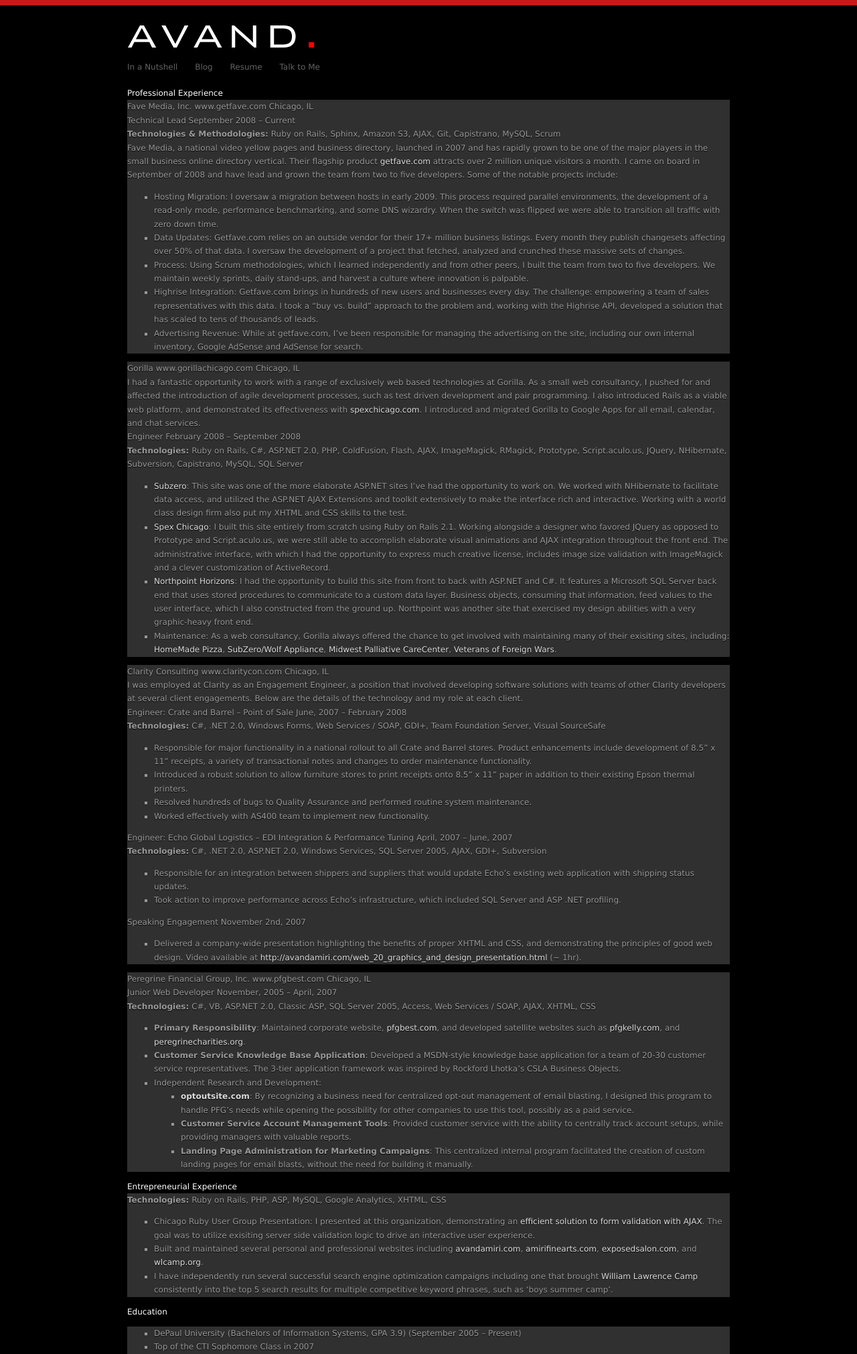
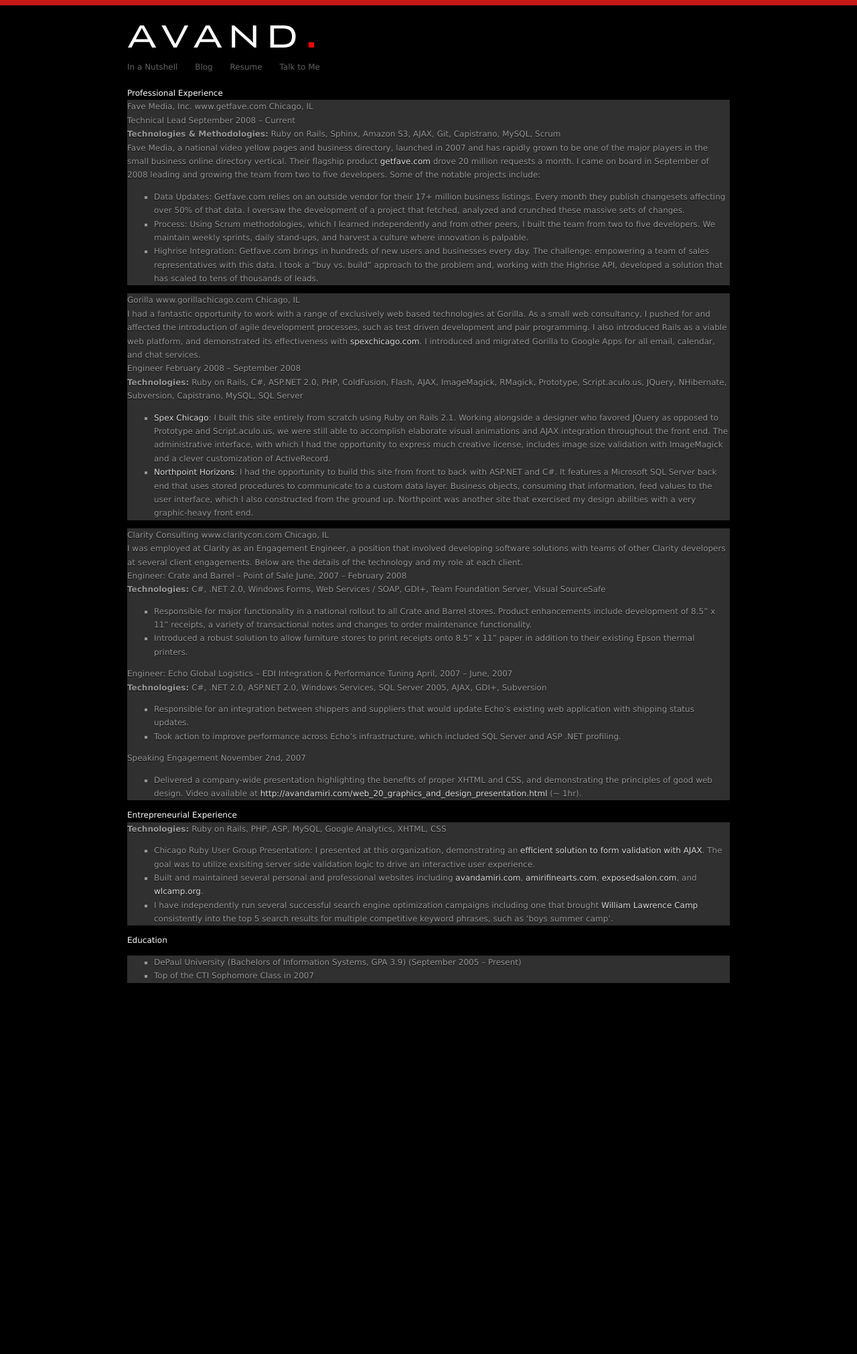
Before and after one commit to avand/avand.github.com, a Jekyll site: the page built from resume.html, in a window 1280 px wide. Shown: the whole page at 67% size. Built offline with Jekyll 4.4.1, drawn with Linux system fonts in a browser that asks for light colours; Markdown is read by kramdown in place of the engine named in the settings; after the commit the page ends 1468 px from its top, so only the background shows below that.

Commit message:
Resume updates

```diff
--- a/resume.html
+++ b/resume.html
@@ -8,14 +8,12 @@
   <div class="position">
     <h3>Technical Lead <span class="date">September 2008 &#8211; Current</span></h3>
     <p class="technologies"><strong>Technologies &amp; Methodologies:</strong> Ruby on Rails, Sphinx, Amazon S3, AJAX, Git, Capistrano, MySQL, Scrum</p>
-    <p>Fave Media, a national video yellow pages and business directory, launched in 2007 and has rapidly grown to be one of the major players in the small business online directory vertical. Their flagship product <a href="http://www.getfave.com">getfave.com</a> attracts over 2 million unique visitors a month. I came on board in September of 2008 and have lead and grown the team from two to five developers. Some of the notable projects include:</p>
+    <p>Fave Media, a national video yellow pages and business directory, launched in 2007 and has rapidly grown to be one of the major players in the small business online directory vertical. Their flagship product <a href="http://www.getfave.com">getfave.com</a> drove 20 million requests a month. I came on board in September of 2008 leading and growing the team from two to five developers. Some of the notable projects include:</p>
 
     <ul>
-      <li>Hosting Migration: I oversaw a migration between hosts in early 2009. This process required parallel environments, the development of a read-only mode, performance benchmarking, and some DNS wizardry. When the switch was flipped we were able to transition all traffic with zero down time.</li>
       <li>Data Updates: Getfave.com relies on an outside vendor for their 17+ million business listings. Every month they publish changesets affecting over 50% of that data. I oversaw the development of a project that fetched, analyzed and crunched these massive sets of changes.</li>
       <li>Process: Using Scrum methodologies, which I learned independently and from other peers, I built the team from two to five developers. We maintain weekly sprints, daily stand-ups, and harvest a culture where innovation is palpable.</li>
       <li>Highrise Integration: Getfave.com brings in hundreds of new users and businesses every day. The challenge: empowering a team of sales representatives with this data. I took a &#8220;buy vs. build&#8221; approach to the problem and, working with the Highrise API, developed a solution that has scaled to tens of thousands of leads.</li>
-      <li>Advertising Revenue: While at getfave.com, I&#8217;ve been responsible for managing the advertising on the site, including our own internal inventory, Google AdSense and AdSense for search.</li>
     </ul>
   </div>
 </div>
@@ -28,10 +26,8 @@
     <p class="technologies"><strong>Technologies:</strong> Ruby on Rails, C#, ASP.NET 2.0, PHP, ColdFusion, Flash, AJAX, ImageMagick, RMagick, Prototype, Script.aculo.us, JQuery, NHibernate, Subversion, Capistrano, MySQL, SQL Server</p>
 
     <ul>
-      <li><a href="http://subzero.com/" target="_blank">Subzero</a>: This site was one of the more elaborate ASP.NET sites I&#8217;ve had the opportunity to work on. We worked with NHibernate to facilitate data access, and utilized the ASP.NET AJAX Extensions and toolkit extensively to make the interface rich and interactive. Working with a world class design firm also put my XHTML and CSS skills to the test.</li>
       <li><a href="http://spexchicago.com/" target="_blank">Spex Chicago</a>: I built this site entirely from scratch using Ruby on Rails 2.1. Working alongside a designer who favored JQuery as opposed to Prototype and Script.aculo.us, we were still able to accomplish elaborate visual animations and AJAX integration throughout the front end. The administrative interface, with which I had the opportunity to express much creative license, includes image size validation with ImageMagick and a clever customization of ActiveRecord.</li>
       <li><a href="http://northpointhorizons.com" target="_blank">Northpoint Horizons</a>: I had the opportunity to build this site from front to back with ASP.NET and C#. It features a Microsoft SQL Server back end that uses stored procedures to communicate to a custom data layer. Business objects, consuming that information, feed values to the user interface, which I also constructed from the ground up. Northpoint was another site that exercised my design abilities with a very graphic-heavy front end.</li>
-      <li>Maintenance: As a web consultancy, Gorilla always offered the chance to get involved with maintaining many of their exisiting sites, including: <a href="http://homemadepizza.com" target="_blank">HomeMade Pizza</a>, <a href="http://subzero.com" target="_blank">SubZero/Wolf Appliance</a>, <a href="http://carecenter.org" target="_blank">Midwest Palliative CareCenter</a>, <a href="http://vfw.org" target="_blank">Veterans of Foreign Wars</a>.</li>
     </ul>
   </div>
 </div>
@@ -46,8 +42,6 @@
     <ul>
       <li>Responsible for major functionality in a national rollout to all Crate and Barrel stores. Product enhancements include development of 8.5” x 11” receipts, a variety of transactional notes and changes to order maintenance functionality.</li>
       <li>Introduced a robust solution to allow furniture stores to print receipts onto 8.5” x 11” paper in addition to their existing Epson thermal printers.</li>
-      <li>Resolved hundreds of bugs to Quality Assurance and performed routine system maintenance.</li>
-      <li>Worked effectively with AS400 team to implement new functionality.</li>
     </ul>
   </div>
 
@@ -65,27 +59,6 @@
     <h3>Speaking Engagement <span class="date">November 2nd, 2007</span></h3>
     <ul>
       <li>Delivered a company-wide presentation highlighting the benefits of proper XHTML and CSS, and demonstrating the principles of good web design. Video available at <a href="/web_20_graphics_and_design_presentation.html">http://avandamiri.com/web_20_graphics_and_design_presentation.html</a> (~ 1hr).</li>
-    </ul>
-  </div>
-</div>
-
-<div class="box section">
-  <h2>Peregrine Financial Group, Inc. <span class="url">www.pfgbest.com</span> <span class="location">Chicago, IL</span></h2>
-
-  <div class="position">
-    <h3>Junior Web Developer <span class="date">November, 2005 &#8211; April, 2007</span></h3>
-    <p class="technologies"><strong>Technologies:</strong> C#, VB, ASP.NET 2.0, Classic ASP, SQL Server 2005, Access, Web Services / SOAP, AJAX, XHTML, CSS</p>
-
-    <ul>
-      <li><strong>Primary Responsibility</strong>: Maintained corporate website, <a href="http://www.pfgbest.com" target="_blank">pfgbest.com</a>, and developed satellite websites such as <a href="http://www.pfgkelly.com" target="_blank">pfgkelly.com</a>, and <a href="http://www.peregrinecharities.org" target="_blank">peregrinecharities.org</a>.</li>
-      <li><strong>Customer Service Knowledge Base Application</strong>: Developed a MSDN-style knowledge base application for a team of 20-30 customer service representatives. The 3-tier application framework was inspired by Rockford Lhotka’s CSLA Business Objects.</li>
-      <li>Independent Research and Development:
-        <ul>
-          <li><strong><a href="www.optoutsite.com" target="_blank">optoutsite.com</a></strong>: By recognizing a business need for centralized opt-out management of email blasting, I designed this program to handle PFG’s needs while opening the possibility for other companies to use this tool, possibly as a paid service.</li>
-          <li><strong>Customer Service Account Management Tools</strong>: Provided customer service with the ability to centrally track account setups, while providing managers with valuable reports.</li>
-          <li><strong>Landing Page Administration for Marketing Campaigns</strong>: This centralized internal program facilitated the creation of custom landing pages for email blasts, without the need for building it manually.</li>
-        </ul>
-      </li>
     </ul>
   </div>
 </div>
--- a/stylesheets/print.css
+++ b/stylesheets/print.css
@@ -1,7 +1,7 @@
 body {
   font-family: "Lucida Grande", Arial, sans-serif;
   font-size: 12px;
-  line-height: 20px;
+  line-height: 18px;
 }
 div#header,
 div#menu {
```
